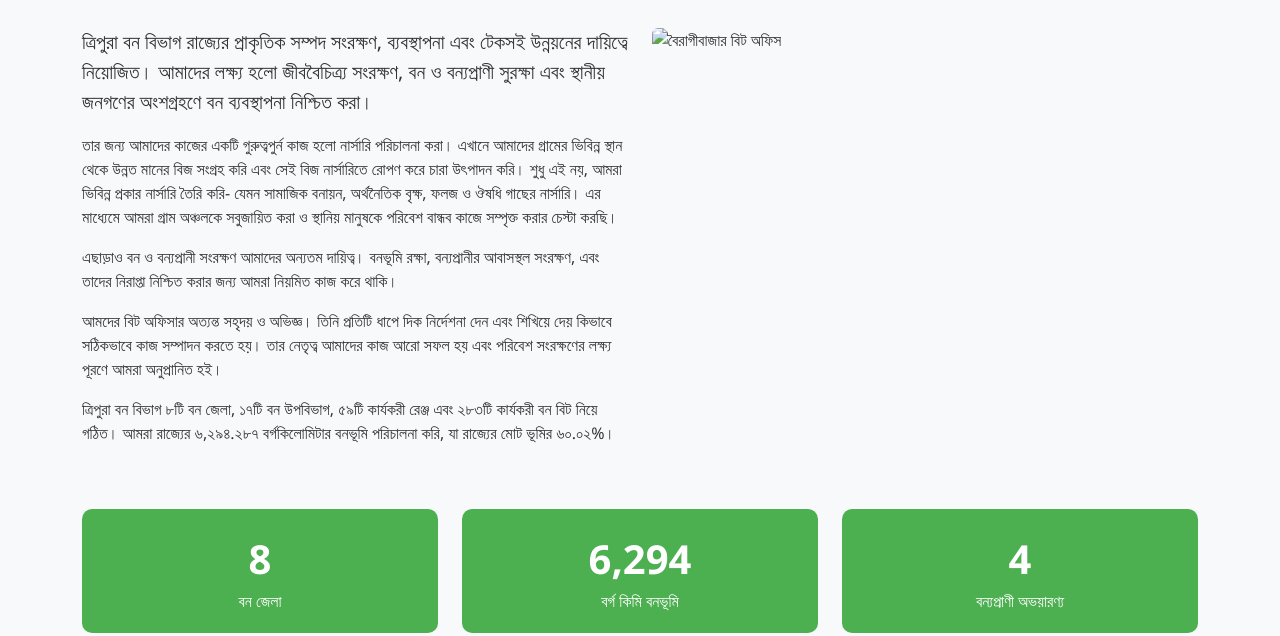
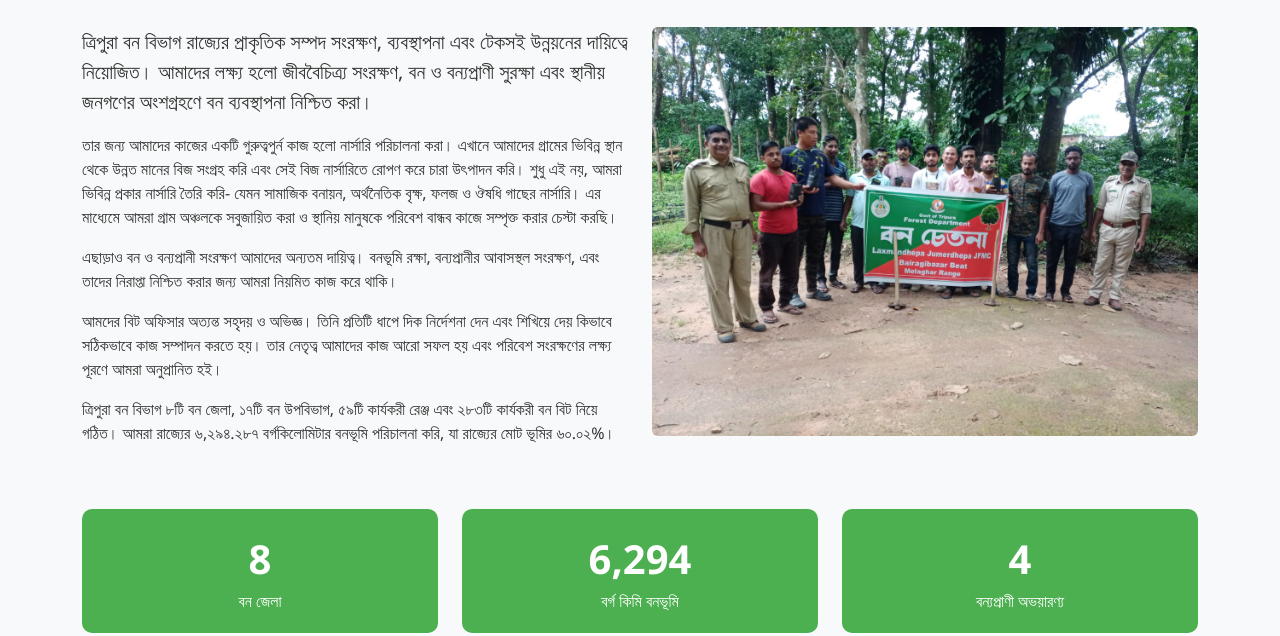
Before and after one commit to afdasfsafsafa/Bairagi_bazar_forest_office-, a plain HTML site: page index.html in a window 1280 px wide. Shown: the part 506-1142 px from the top of the page. Drawn offline with nearby package versions, Linux system fonts and the light colour scheme.

Commit message:
Update index.html

```diff
--- a/index.html
+++ b/index.html
@@ -235,7 +235,7 @@
                     </p>
                 </div>
                 <div class="col-lg-6">
-                    <img src="images/IMG-20250806-WA0003.jpg" alt="বৈরাগীবাজার বিট অফিস" class="img-fluid rounded">
+                    <img src="IMG-20250806-WA0003.jpg" alt="বৈরাগীবাজার বিট অফিস" class="img-fluid rounded">
                 </div>
             </div>
 
@@ -498,4 +498,5 @@
         });
     </script>
 </body>
+
 </html>
```
